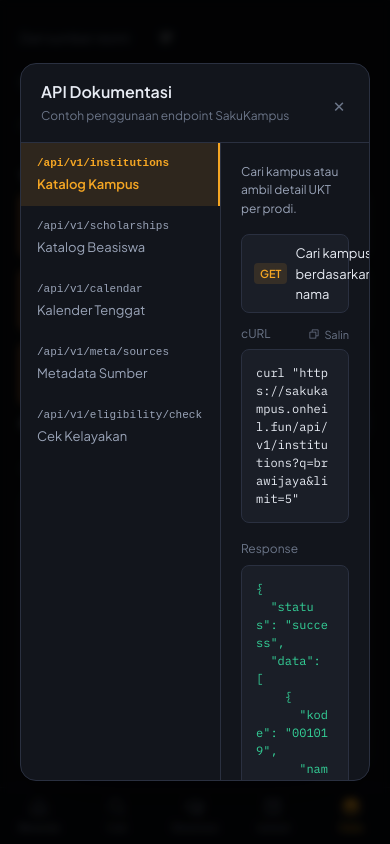
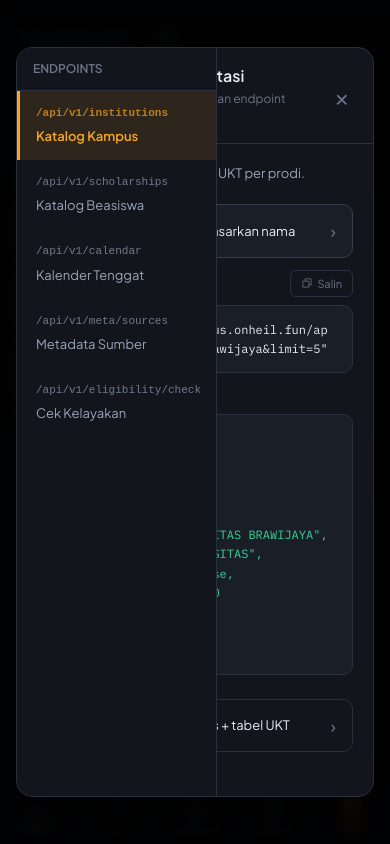
Before and after one commit to Sakamuraa/sakukampus, a Next.js app: page /data in a window 390 px wide. Both pictures are taken after a click on the button "Lihat dokumentasi". Shown: the part 1133-1977 px from the top of the page. Built offline with nearby package versions, Linux system fonts and the light colour scheme.

Commit message:
fix: mobile responsive API modal + sidebar toggle

```diff
--- a/app/globals.css
+++ b/app/globals.css
@@ -468,6 +468,27 @@ footer {
 /* Focus visible */
 :focus-visible { outline: 2px solid var(--accent); outline-offset: 2px; border-radius: 4px; }
 
+/* ============================================================
+   MOBILE RESPONSIVE
+   ============================================================ */
+@media (max-width: 767px) {
+  .api-sidebar {
+    position: absolute;
+    inset: 0;
+    z-index: 10;
+    background: var(--surface);
+  }
+  .mobile-menu-btn {
+    display: inline-flex !important;
+  }
+}
+
+@media (min-width: 768px) {
+  .mobile-menu-btn {
+    display: none !important;
+  }
+}
+
 /* Reduced motion */
 @media (prefers-reduced-motion: reduce) {
   html { scroll-behavior: auto; }
--- a/components/ui/api-doc-modal.tsx
+++ b/components/ui/api-doc-modal.tsx
@@ -83,7 +83,7 @@ const API_DOCS = [
   {
     path: '/api/v1/calendar',
     title: 'Kalender Tenggat',
-    description: 'Semua tenggat pendaftaran, terurutchronologis.',
+    description: 'Semua tenggat pendaftaran, terurut kronologis.',
     methods: [
       {
         method: 'GET',
@@ -113,7 +113,7 @@ const API_DOCS = [
           data: {
             institutions: { count: 3690, generated_at: '2026-09-19T14:56:56Z', source: 'PDDikti' },
             ukt: { decree: 'KMA 204/2026', academic_year: '2026/2027', ptkin: 58, prodi: 1550 },
-            scholarships: { count: 14, last_verified: '2026-09-19T14:47:13Z' }
+            scholarships: { count: 18, last_verified: '2026-09-19T14:47:13Z' }
           }
         }
       }
@@ -127,11 +127,7 @@ const API_DOCS = [
       {
         method: 'POST',
         desc: 'Cek beasiswa untuk Brawijaya (manual UKT)',
-        curl: `curl -X POST "https://sakukampus.onheil.fun/api/v1/eligibility/check" \\\n  -H "Content-Type: application/json" \\\n  -d '{
-    "kode_pt": "001019",
-    "nominal_manual": 3500000,
-    "profil": { "jenjang": "S1" }
-  }'`,
+        curl: 'curl -X POST "https://sakukampus.onheil.fun/api/v1/eligibility/check" \\\n  -H "Content-Type: application/json" \\\n  -d \'{"kode_pt": "001019", "nominal_manual": 3500000, "profil": {"jenjang": "S1"}}\'',
         response: {
           status: 'success',
           data: {
@@ -153,12 +149,7 @@ const API_DOCS = [
       {
         method: 'POST',
         desc: 'Cek untuk UIN Jakarta (golongan UKT)',
-        curl: `curl -X POST "https://sakukampus.onheil.fun/api/v1/eligibility/check" \\\n  -H "Content-Type: application/json" \\\n  -d '{
-    "kode_pt": "201001",
-    "prodi": "Teknik Informatika",
-    "kelompok": 2,
-    "profil": { "jenjang": "S1", "ipk": 3.5, "semester": 5 }
-  }'`,
+        curl: 'curl -X POST "https://sakukampus.onheil.fun/api/v1/eligibility/check" \\\n  -H "Content-Type: application/json" \\\n  -d \'{"kode_pt": "201001", "prodi": "Teknik Informatika", "kelompok": 2, "profil": {"jenjang": "S1", "ipk": 3.5, "semester": 5}}\'',
         response: {
           status: 'success',
           data: {
@@ -190,6 +181,7 @@ export default function ApiDocModal({ onClose }: { onClose: () => void }) {
   const [selected, setSelected] = useState(API_DOCS[0]);
   const [activeMethod, setActiveMethod] = useState(0);
   const [copied, setCopied] = useState(false);
+  const [showSidebar, setShowSidebar] = useState(false);
 
   const copyCurl = (curl: string) => {
     navigator.clipboard.writeText(curl);
@@ -202,11 +194,11 @@ export default function ApiDocModal({ onClose }: { onClose: () => void }) {
       style={{
         position: 'fixed',
         inset: 0,
-        zIndex: 100,
+        zIndex: 200,
         display: 'flex',
         alignItems: 'center',
         justifyContent: 'center',
-        padding: 20,
+        padding: 16,
       }}
     >
       {/* Backdrop */}
@@ -214,8 +206,8 @@ export default function ApiDocModal({ onClose }: { onClose: () => void }) {
         style={{
           position: 'absolute',
           inset: 0,
-          background: 'rgba(0,0,0,0.7)',
-          backdropFilter: 'blur(4px)',
+          background: 'rgba(0,0,0,0.8)',
+          backdropFilter: 'blur(8px)',
         }}
         onClick={onClose}
       />
@@ -229,11 +221,11 @@ export default function ApiDocModal({ onClose }: { onClose: () => void }) {
           borderRadius: 16,
           maxWidth: 720,
           width: '100%',
-          maxHeight: '85vh',
+          maxHeight: '90vh',
           overflow: 'hidden',
           display: 'flex',
           flexDirection: 'column',
-          boxShadow: '0 24px 80px rgba(0,0,0,0.5)',
+          boxShadow: '0 24px 80px rgba(0,0,0,0.6)',
         }}
       >
         {/* Header */}
@@ -244,11 +236,34 @@ export default function ApiDocModal({ onClose }: { onClose: () => void }) {
             justifyContent: 'space-between',
             padding: '16px 20px',
             borderBottom: '1px solid var(--line)',
+            flexShrink: 0,
           }}
         >
+          <div style={{ display: 'flex', alignItems: 'center', gap: 12 }}>
+            {!showSidebar && (
+              <button
+                onClick={() => setShowSidebar(true)}
+                style={{
+                  background: 'var(--surface-2)',
+                  border: '1px solid var(--line)',
+                  borderRadius: 8,
+                  padding: '6px 12px',
+                  color: 'var(--ink-dim)',
+                  fontSize: 12,
+                  cursor: 'pointer',
+                  display: 'none',
+                }}
+                className="mobile-menu-btn"
+              >
+                ☰ Menu
+              </button>
+            )}
             <div>
               <h3 style={{ margin: 0, fontSize: 16, fontWeight: 600 }}>API Dokumentasi</h3>
-            <p className="tiny faint" style={{ margin: '2px 0 0' }}>Contoh penggunaan endpoint SakuKampus</p>
+              <p style={{ margin: '2px 0 0', fontSize: 12, color: 'var(--ink-faint)' }}>
+                Contoh penggunaan endpoint SakuKampus
+              </p>
+            </div>
           </div>
           <button
             onClick={onClose}
@@ -257,7 +272,7 @@ export default function ApiDocModal({ onClose }: { onClose: () => void }) {
               border: 'none',
               cursor: 'pointer',
               color: 'var(--ink-faint)',
-              fontSize: 20,
+              fontSize: 24,
               padding: 4,
               lineHeight: 1,
             }}
@@ -266,149 +281,153 @@ export default function ApiDocModal({ onClose }: { onClose: () => void }) {
           </button>
         </div>
 
-        {/* Content */}
+        {/* Content - Desktop: sidebar + main | Mobile: one or other */}
         <div style={{ display: 'flex', flex: 1, overflow: 'hidden' }}>
-          {/* Sidebar */}
+          {/* Sidebar - hidden on mobile by default */}
           <div
             style={{
-              width: 200,
+              width: showSidebar ? '100%' : '200px',
               borderRight: '1px solid var(--line)',
               overflowY: 'auto',
               flexShrink: 0,
+              display: showSidebar ? 'block' : 'block',
             }}
+            className="api-sidebar"
           >
-            {API_DOCS.map((api, i) => (
+            <div style={{ padding: '12px 16px', borderBottom: '1px solid var(--line)', display: 'flex', justifyContent: 'space-between', alignItems: 'center' }}>
+              <span style={{ fontSize: 12, fontWeight: 600, color: 'var(--ink-faint)', textTransform: 'uppercase' }}>Endpoints</span>
+              {showSidebar && (
+                <button onClick={() => setShowSidebar(false)} style={{ background: 'none', border: 'none', color: 'var(--ink-faint)', cursor: 'pointer', fontSize: 18 }}>←</button>
+              )}
+            </div>
+            {API_DOCS.map((api) => (
               <button
                 key={api.path}
-                onClick={() => { setSelected(api); setActiveMethod(0); }}
+                onClick={() => { setSelected(api); setActiveMethod(0); if (window.innerWidth < 768) setShowSidebar(false); }}
                 style={{
                   display: 'block',
                   width: '100%',
-                  padding: '12px 16px',
+                  padding: '14px 16px',
                   background: selected === api ? 'var(--accent-dim)' : 'transparent',
                   border: 'none',
-                  borderRight: selected === api ? `2px solid var(--accent)` : 'none',
+                  borderLeft: selected === api ? '3px solid var(--accent)' : '3px solid transparent',
+                  borderRight: selected === api ? 'none' : 'none',
                   textAlign: 'left',
                   cursor: 'pointer',
                   color: selected === api ? 'var(--accent)' : 'var(--ink-dim)',
                   fontSize: 13,
                   fontWeight: selected === api ? 600 : 400,
+                  transition: 'all 0.15s',
                 }}
               >
-                <div style={{ fontFamily: 'monospace', fontSize: 11, marginBottom: 2 }}>{api.path}</div>
+                <div style={{ fontFamily: 'monospace', fontSize: 11, marginBottom: 4, opacity: 0.7 }}>{api.path}</div>
                 <div>{api.title}</div>
               </button>
             ))}
           </div>
 
-          {/* Main */}
+          {/* Main content */}
           <div style={{ flex: 1, overflowY: 'auto', padding: 20 }}>
-            <p className="tiny" style={{ color: 'var(--ink-dim)', marginBottom: 16 }}>
+            <p style={{ color: 'var(--ink-dim)', marginBottom: 20, fontSize: 13, lineHeight: 1.5 }}>
               {selected.description}
             </p>
 
             {selected.methods.map((method, i) => (
-              <div key={i} style={{ marginBottom: 20 }}>
+              <div key={i} style={{ marginBottom: 24 }}>
                 <button
                   onClick={() => setActiveMethod(i)}
                   style={{
                     display: 'flex',
                     alignItems: 'center',
-                    gap: 8,
-                    padding: '8px 12px',
+                    gap: 10,
+                    padding: '12px 16px',
                     background: activeMethod === i ? 'var(--surface-2)' : 'transparent',
-                    border: '1px solid var(--line)',
-                    borderRadius: 8,
+                    border: `1px solid ${activeMethod === i ? 'var(--line-strong)' : 'var(--line)'}`,
+                    borderRadius: 10,
                     cursor: 'pointer',
                     width: '100%',
                     textAlign: 'left',
                     color: 'inherit',
                     fontSize: 13,
+                    transition: 'all 0.15s',
                   }}
                 >
-                  <span
-                    style={{
-                      padding: '2px 6px',
-                      borderRadius: 4,
+                  <span style={{
+                    padding: '3px 8px',
+                    borderRadius: 6,
                     background: method.method === 'POST' ? 'var(--ok-dim)' : 'var(--accent-dim)',
                     color: method.method === 'POST' ? 'var(--ok)' : 'var(--accent)',
-                      fontWeight: 600,
+                    fontWeight: 700,
                     fontSize: 11,
-                    }}
-                  >
+                    letterSpacing: '0.05em',
+                  }}>
                     {method.method}
                   </span>
-                  <span style={{ color: 'var(--ink)' }}>{method.desc}</span>
+                  <span style={{ color: 'var(--ink)', flex: 1 }}>{method.desc}</span>
+                  <span style={{ color: 'var(--ink-faint)', fontSize: 18 }}>›</span>
                 </button>
 
                 {activeMethod === i && (
-                  <div style={{ marginTop: 12 }}>
+                  <div style={{ marginTop: 12, animation: 'fadeIn 0.2s ease' }}>
                     {/* Curl */}
-                    <div style={{ position: 'relative' }}>
-                      <div
-                        style={{
-                          display: 'flex',
-                          alignItems: 'center',
-                          justifyContent: 'space-between',
-                          marginBottom: 6,
-                        }}
-                      >
-                        <span className="tiny" style={{ color: 'var(--ink-faint)' }}>cURL</span>
+                    <div style={{ marginBottom: 16 }}>
+                      <div style={{ display: 'flex', alignItems: 'center', justifyContent: 'space-between', marginBottom: 8 }}>
+                        <span style={{ fontSize: 11, fontWeight: 600, color: 'var(--ink-faint)', textTransform: 'uppercase', letterSpacing: '0.05em' }}>cURL</span>
                         <button
                           onClick={() => copyCurl(method.curl)}
                           style={{
                             background: 'transparent',
-                            border: 'none',
+                            border: '1px solid var(--line)',
+                            borderRadius: 6,
                             cursor: 'pointer',
                             color: 'var(--ink-faint)',
                             fontSize: 11,
+                            padding: '4px 10px',
                             display: 'flex',
                             alignItems: 'center',
                             gap: 4,
+                            transition: 'all 0.15s',
                           }}
+                          onMouseEnter={(e) => { (e.currentTarget as HTMLButtonElement).style.borderColor = 'var(--accent)'; (e.currentTarget as HTMLButtonElement).style.color = 'var(--accent)'; }}
+                          onMouseLeave={(e) => { (e.currentTarget as HTMLButtonElement).style.borderColor = 'var(--line)'; (e.currentTarget as HTMLButtonElement).style.color = 'var(--ink-faint)'; }}
                         >
                           <Copy size={12} />
                           {copied ? 'Disalin!' : 'Salin'}
                         </button>
                       </div>
-                      <pre
-                        style={{
+                      <pre style={{
                         background: 'var(--surface-2)',
                         border: '1px solid var(--line)',
-                          borderRadius: 8,
-                          padding: 14,
+                        borderRadius: 10,
+                        padding: '14px 16px',
                         fontSize: 12,
-                          fontFamily: 'IBM Plex Mono, monospace',
+                        fontFamily: '"IBM Plex Mono", monospace',
                         color: 'var(--ink)',
                         overflowX: 'auto',
                         whiteSpace: 'pre-wrap',
                         wordBreak: 'break-all',
-                          lineHeight: 1.5,
-                        }}
-                      >
+                        lineHeight: 1.6,
+                      }}>
                         {method.curl}
                       </pre>
                     </div>
 
                     {/* Response */}
-                    <div style={{ marginTop: 12 }}>
-                      <span className="tiny" style={{ color: 'var(--ink-faint)' }}>Response</span>
-                      <pre
-                        style={{
+                    <div>
+                      <span style={{ fontSize: 11, fontWeight: 600, color: 'var(--ink-faint)', textTransform: 'uppercase', letterSpacing: '0.05em', display: 'block', marginBottom: 8 }}>Response</span>
+                      <pre style={{
                         background: 'var(--surface-2)',
                         border: '1px solid var(--line)',
-                          borderRadius: 8,
-                          padding: 14,
+                        borderRadius: 10,
+                        padding: '14px 16px',
                         fontSize: 12,
-                          fontFamily: 'IBM Plex Mono, monospace',
+                        fontFamily: '"IBM Plex Mono", monospace',
                         color: 'var(--ok)',
                         overflowX: 'auto',
                         whiteSpace: 'pre-wrap',
                         wordBreak: 'break-all',
-                          lineHeight: 1.5,
-                          marginTop: 6,
-                        }}
-                      >
+                        lineHeight: 1.6,
+                      }}>
                         {JSON.stringify(method.response, null, 2)}
                       </pre>
                     </div>
@@ -419,6 +438,29 @@ export default function ApiDocModal({ onClose }: { onClose: () => void }) {
           </div>
         </div>
       </div>
+
+      <style>{`
+        @keyframes fadeIn {
+          from { opacity: 0; transform: translateY(-8px); }
+          to { opacity: 1; transform: translateY(0); }
+        }
+        .api-sidebar {
+          @media (max-width: 767px) {
+            position: absolute;
+            inset: 0;
+            z-index: 10;
+            background: var(--surface);
+          }
+        }
+        .mobile-menu-btn {
+          display: flex !important;
+        }
+        @media (min-width: 768px) {
+          .mobile-menu-btn {
+            display: none !important;
+          }
+        }
+      `}</style>
     </div>
   );
 }
```
Lines whose indentation alone changed are shown as unchanged.
